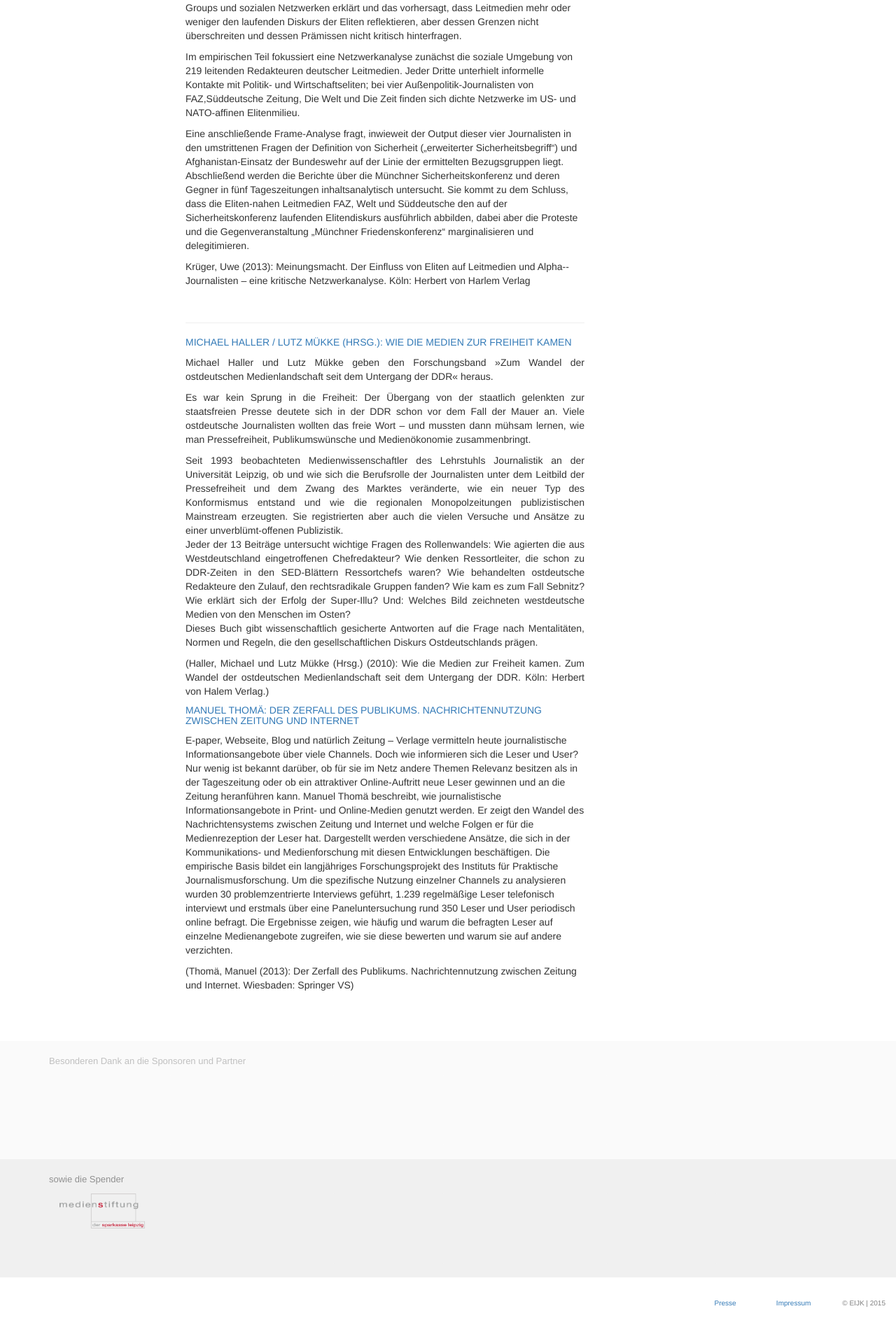
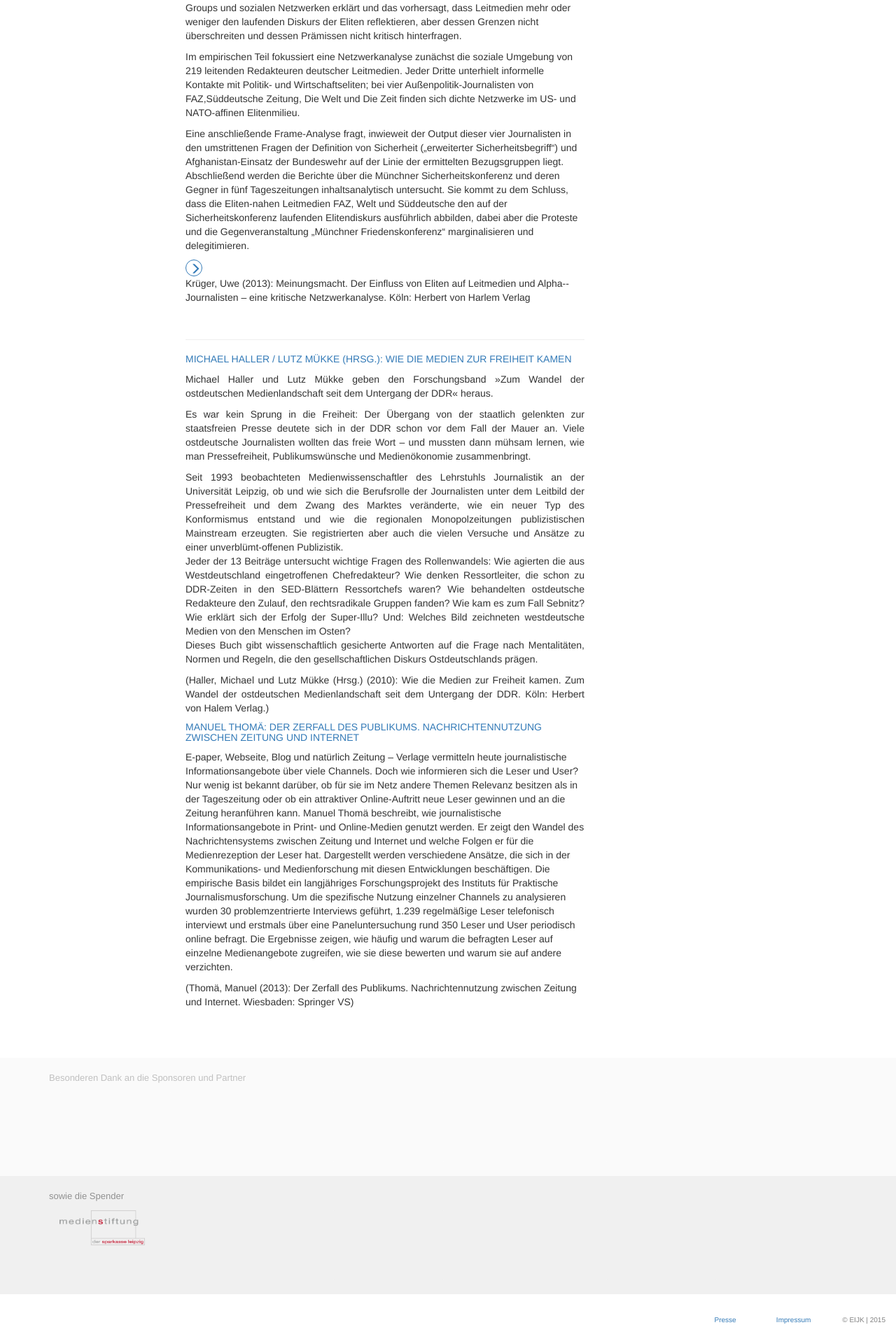
Before and after one commit to susedev/test, a Jekyll site: the page built from wir.html, in a window 1280 px wide. Shown: the part 2741-4645 px from the top of the page at 70% size. Built offline with Jekyll 4.4.1, drawn with Linux system fonts in a browser that asks for light colours; nearby versions of some CDN libraries; before the commit the page ends 4621 px from its top, so only the background shows below that.

Commit message:
Update wir.html

```diff
--- a/wir.html
+++ b/wir.html
@@ -72,6 +72,8 @@ title: Wir
 
 <p>Eine anschlie&szlig;ende Frame-Analyse fragt, inwieweit der Output dieser vier Journalisten in den umstrittenen Fragen der Definition von Sicherheit (&bdquo;erweiterter Sicherheitsbegriff&ldquo;) und Afghanistan-Einsatz der Bundeswehr auf der Linie der ermittelten Bezugsgruppen liegt. Abschlie&szlig;end werden die Berichte &uuml;ber die M&uuml;nchner Sicherheitskonferenz und deren Gegner in f&uuml;nf Tageszeitungen inhaltsanalytisch untersucht. Sie kommt zu dem Schluss, dass die Eliten-nahen Leitmedien FAZ, Welt und S&uuml;ddeutsche den auf der Sicherheitskonferenz laufenden Elitendiskurs ausf&uuml;hrlich abbilden, dabei aber die Proteste und die Gegenveranstaltung &bdquo;M&uuml;nchner Friedenskonferenz&ldquo; marginalisieren und delegitimieren.</p>
 
+ <a class="btn btn-circle-2" href="http://www.halem-verlag.de/2013/meinungsmacht-und-elite-journalismus/"><span class="glyphicon glyphicon-menu-right" aria-hidden="true"></span></a>
+
 <p>Kr&uuml;ger, Uwe (2013): Meinungsmacht. Der Einfluss von Eliten auf Leitmedien und Alpha-&shy;Journalisten &ndash; eine kritische Netzwerkanalyse. K&ouml;ln: Herbert von Harlem Verlag</p>
 
 <p>&nbsp;</p>
```
